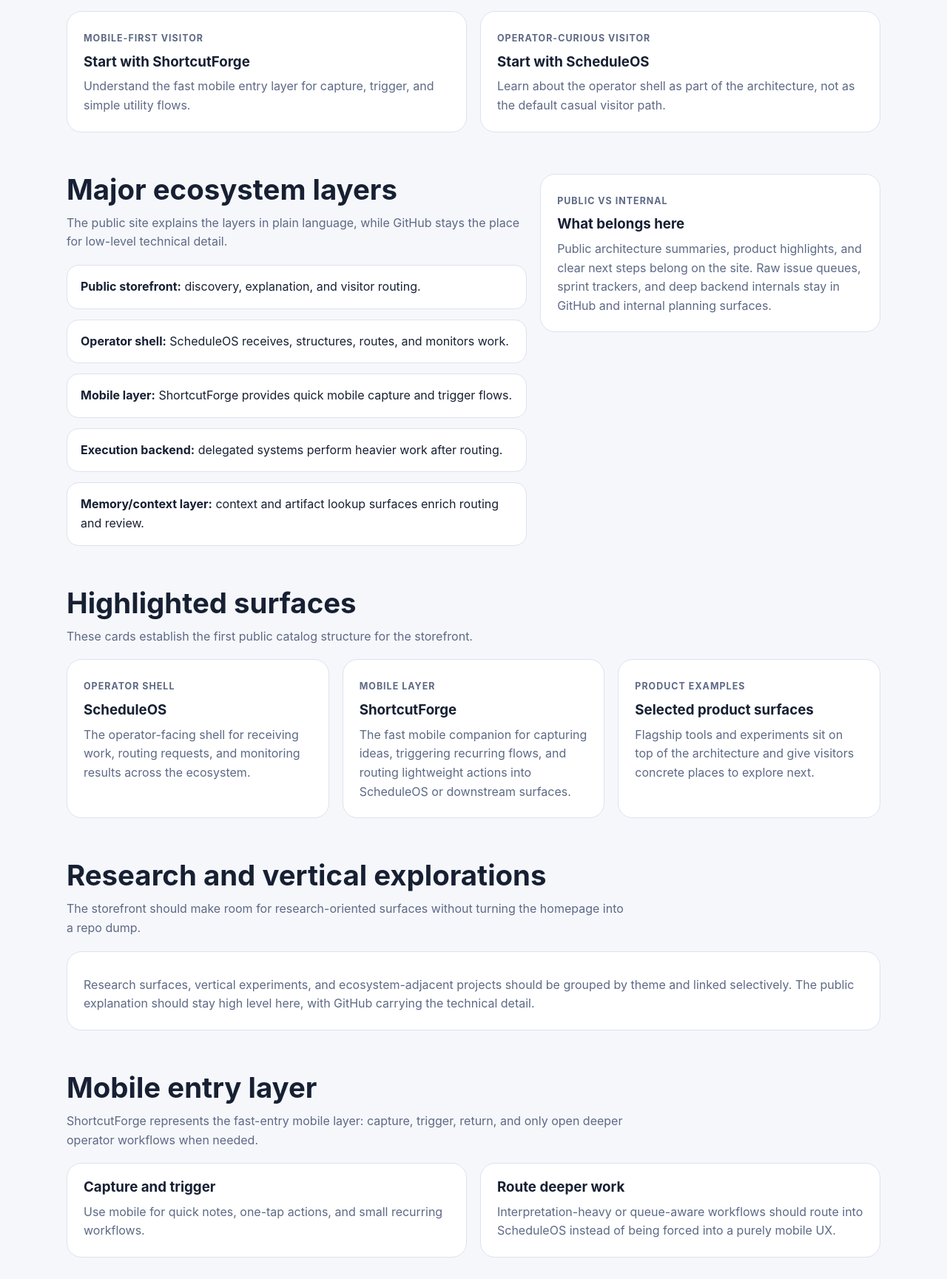
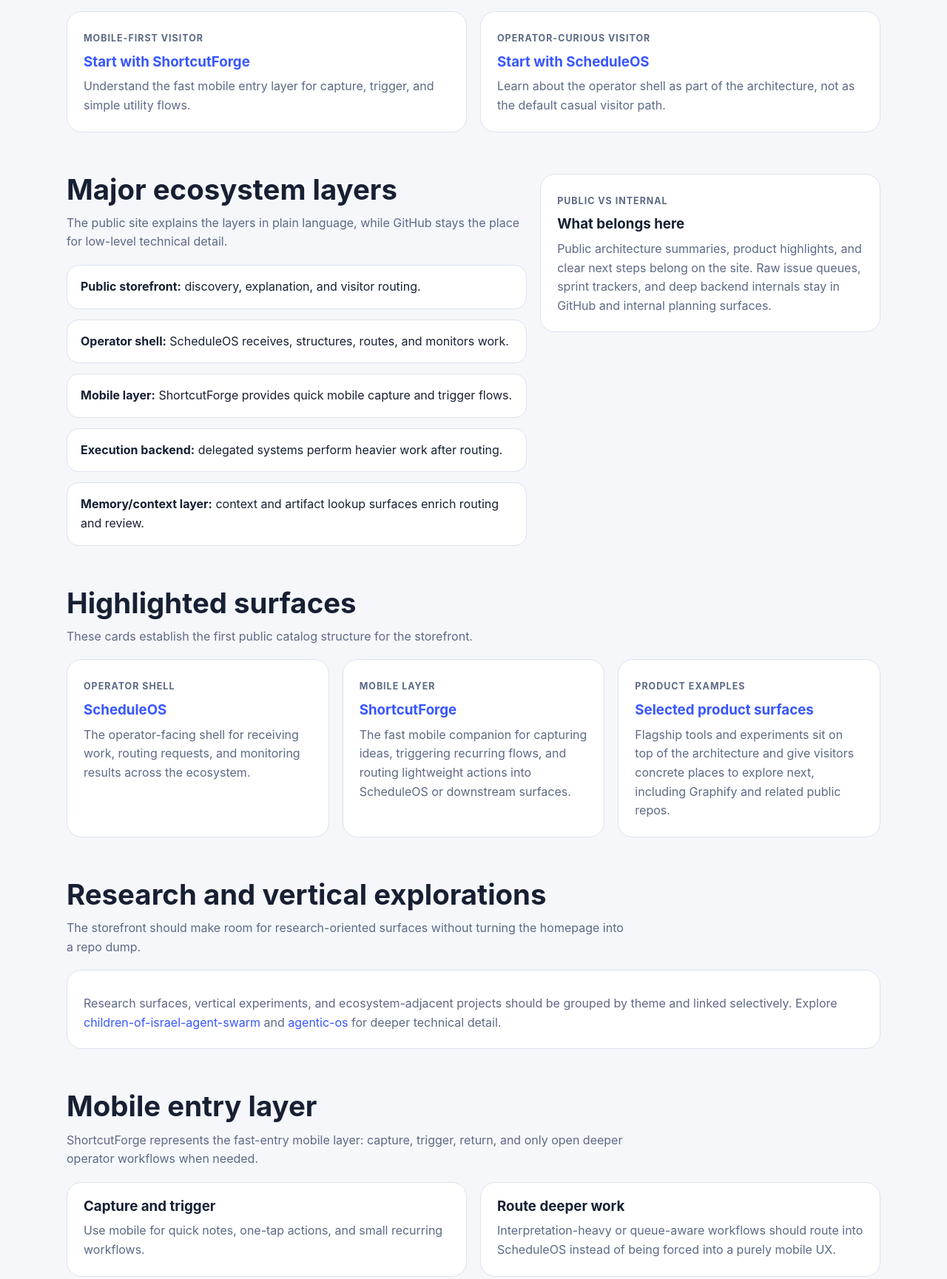
Before and after one commit to davidlifschitz/davidlifschitz.github.io, a plain HTML site: page index.html in a window 1280 px wide. Shown: the part 934-2663 px from the top of the page at 74% size. Drawn offline with Linux system fonts and the light colour scheme.

Commit message:
Fix site links to correct subpages and repo targets

```diff
--- a/index.html
+++ b/index.html
@@ -142,6 +142,7 @@
       <nav class="nav-links" aria-label="Primary">
         <a href="index.html">Home</a>
         <a href="ecosystem.html">Ecosystem</a>
+        <a href="dashboard.html">Dashboard</a>
         <a href="#products">Products</a>
         <a href="#research">Research</a>
         <a href="#mobile">Mobile</a>
@@ -177,12 +178,12 @@
         </article>
         <article class="card">
           <span class="label">Mobile-first visitor</span>
-          <h3>Start with ShortcutForge</h3>
+          <h3><a href="shortcutforge/index.html">Start with ShortcutForge</a></h3>
           <p>Understand the fast mobile entry layer for capture, trigger, and simple utility flows.</p>
         </article>
         <article class="card">
           <span class="label">Operator-curious visitor</span>
-          <h3>Start with ScheduleOS</h3>
+          <h3><a href="https://github.com/davidlifschitz/ScheduleOS" target="_blank" rel="noreferrer">Start with ScheduleOS</a></h3>
           <p>Learn about the operator shell as part of the architecture, not as the default casual visitor path.</p>
         </article>
       </div>
@@ -215,18 +216,18 @@
       <div class="grid three">
         <article class="card">
           <span class="label">Operator shell</span>
-          <h3>ScheduleOS</h3>
+          <h3><a href="https://github.com/davidlifschitz/ScheduleOS" target="_blank" rel="noreferrer">ScheduleOS</a></h3>
           <p>The operator-facing shell for receiving work, routing requests, and monitoring results across the ecosystem.</p>
         </article>
         <article class="card">
           <span class="label">Mobile layer</span>
-          <h3>ShortcutForge</h3>
+          <h3><a href="shortcutforge/index.html">ShortcutForge</a></h3>
           <p>The fast mobile companion for capturing ideas, triggering recurring flows, and routing lightweight actions into ScheduleOS or downstream surfaces.</p>
         </article>
         <article class="card">
           <span class="label">Product examples</span>
-          <h3>Selected product surfaces</h3>
-          <p>Flagship tools and experiments sit on top of the architecture and give visitors concrete places to explore next.</p>
+          <h3><a href="https://github.com/davidlifschitz/graphify" target="_blank" rel="noreferrer">Selected product surfaces</a></h3>
+          <p>Flagship tools and experiments sit on top of the architecture and give visitors concrete places to explore next, including Graphify and related public repos.</p>
         </article>
       </div>
     </section>
@@ -235,7 +236,7 @@
       <h2>Research and vertical explorations</h2>
       <p class="section-intro">The storefront should make room for research-oriented surfaces without turning the homepage into a repo dump.</p>
       <div class="card">
-        <p>Research surfaces, vertical experiments, and ecosystem-adjacent projects should be grouped by theme and linked selectively. The public explanation should stay high level here, with GitHub carrying the technical detail.</p>
+        <p>Research surfaces, vertical experiments, and ecosystem-adjacent projects should be grouped by theme and linked selectively. Explore <a href="https://github.com/davidlifschitz/children-of-israel-agent-swarm" target="_blank" rel="noreferrer">children-of-israel-agent-swarm</a> and <a href="https://github.com/davidlifschitz/agentic-os" target="_blank" rel="noreferrer">agentic-os</a> for deeper technical detail.</p>
       </div>
     </section>
 
@@ -258,8 +259,9 @@
       <h2>Where to go next</h2>
       <ul class="catalog-list">
         <li><strong>Want the architecture story?</strong> Read the <a href="ecosystem.html">ecosystem page</a>.</li>
+        <li><strong>Want metrics over time?</strong> Open the <a href="dashboard.html">ecosystem dashboard</a>.</li>
         <li><strong>Want the repos?</strong> Open <a href="https://github.com/davidlifschitz" target="_blank" rel="noreferrer">GitHub</a>.</li>
-        <li><strong>Want the mobile layer?</strong> Start with ShortcutForge and the mobile section above.</li>
+        <li><strong>Want the mobile layer?</strong> Start with <a href="shortcutforge/index.html">ShortcutForge</a> and the mobile section above.</li>
       </ul>
     </section>
   </main>
```
Also changed, not shown: ecosystem.html (+7 -6 lines).
